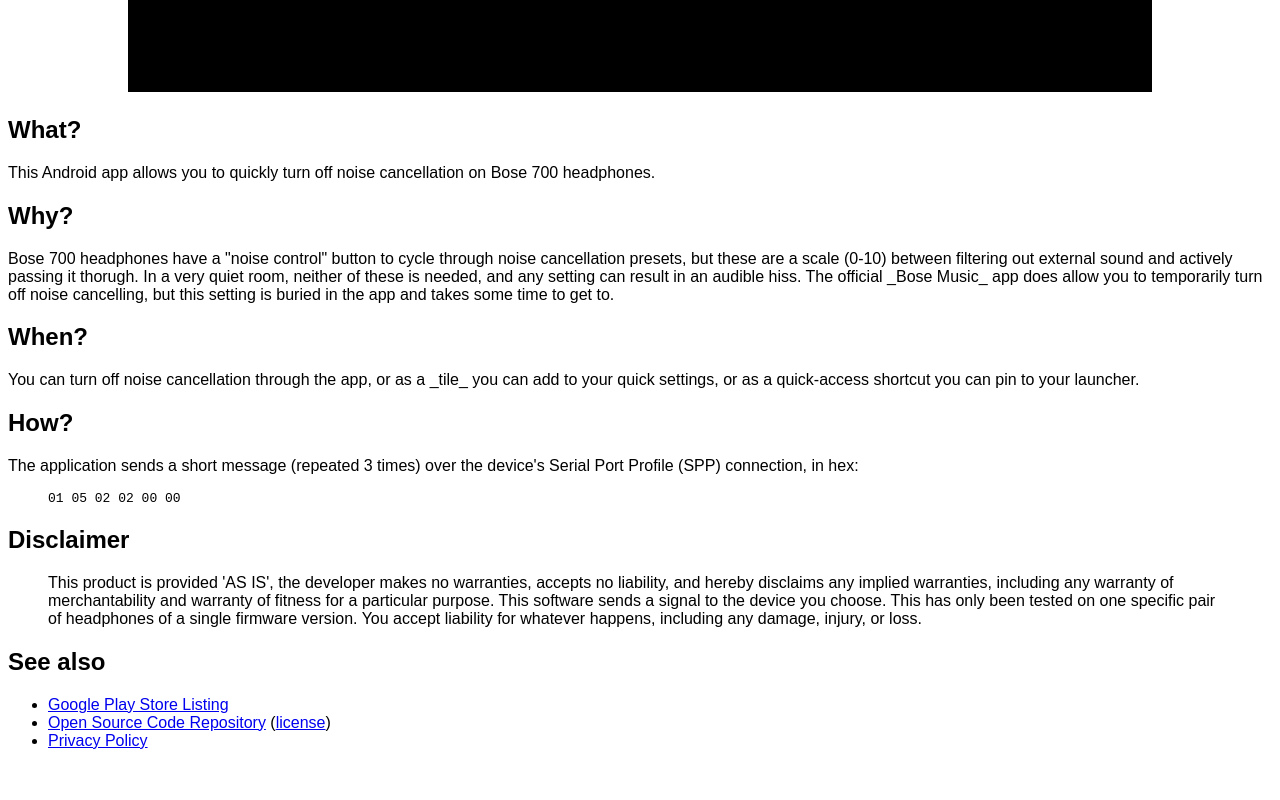
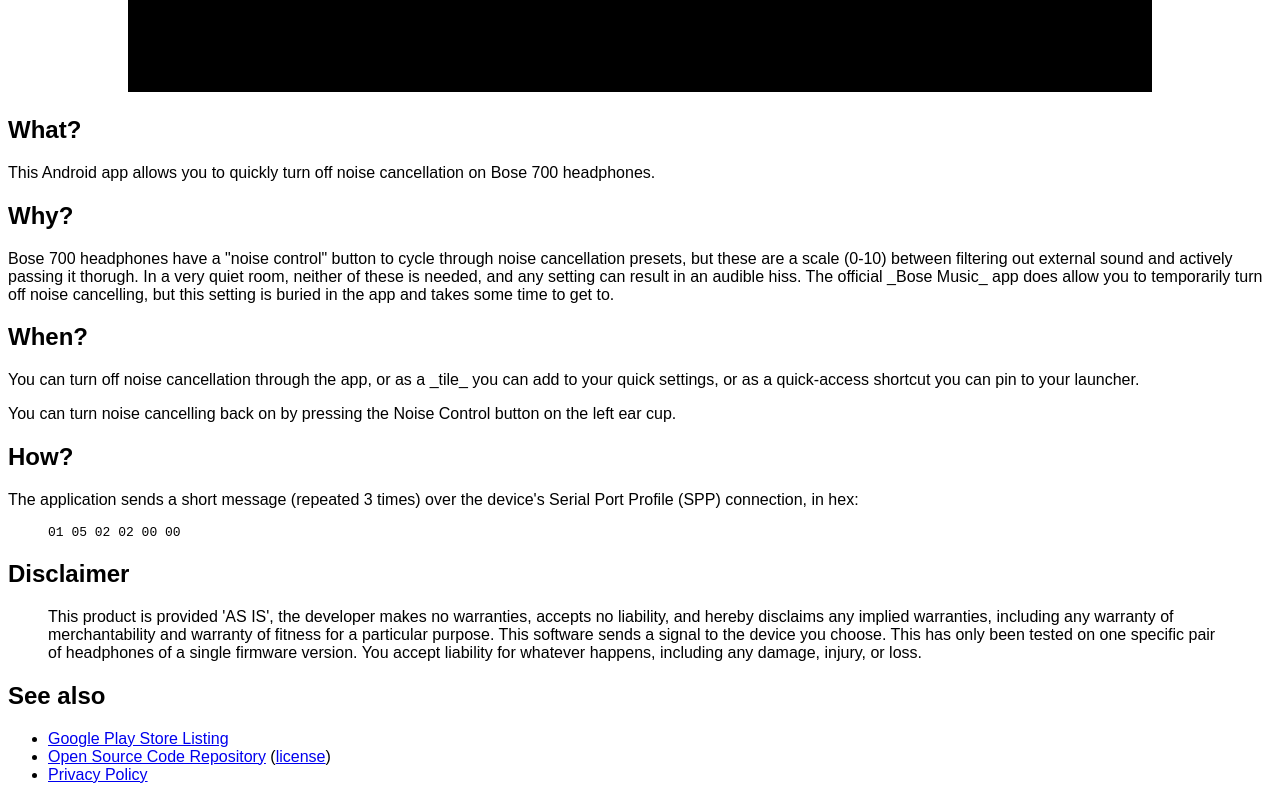
Before and after one commit to danielgjackson/noisecancel, a plain HTML site: page docs/index.html in a window 1280 px wide. Shown: the part 522-1322 px from the top of the page. Before the commit the page ends 1288 px from the top, so only its background shows below. Drawn offline with Linux system fonts and the light colour scheme.

Commit message:
Describe how to re-enable noise cancellation.

```diff
--- a/docs/index.html
+++ b/docs/index.html
@@ -28,6 +28,8 @@ body { font-family: sans-serif; }
 <h2>When?</h2>
 
 <p>You can turn off noise cancellation through the app, or as a _tile_ you can add to your quick settings, or as a quick-access shortcut you can pin to your launcher.</p>
+
+<p>You can turn noise cancelling back on by pressing the Noise Control button on the left ear cup.</p>
 
 <h2>How?</h2>
 
```
Also changed, not shown: 1 other file.
